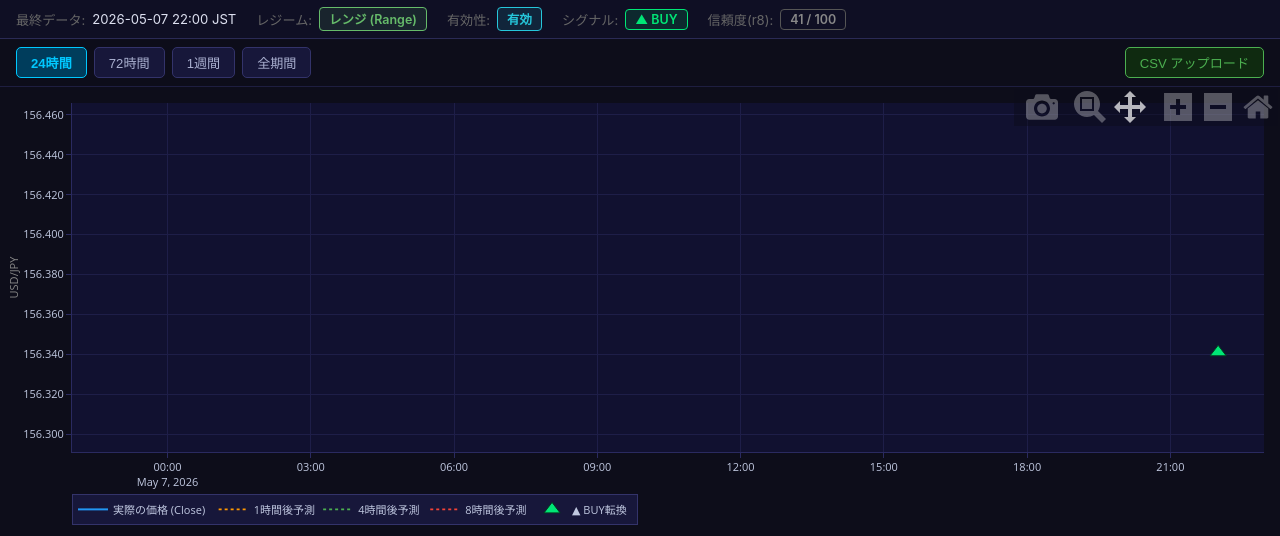
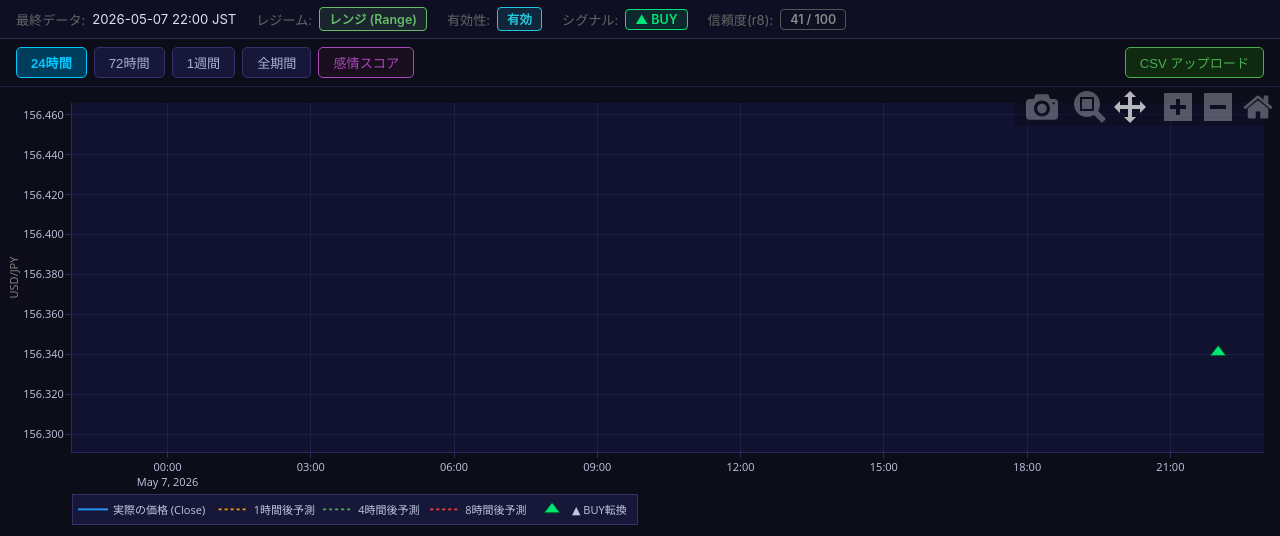
Before and after one commit to sonatinep-hirose/yencast-web-v08, a Flask app: page / in a window 1280 px wide. Shown: the part 65-601 px from the top of the page. Run offline with Flask 3, Linux system fonts and the light colour scheme; some libraries are stand-ins or nearby versions.

Commit message:
feat: add sentiment score chart with toggle button

```diff
--- a/app.py
+++ b/app.py
@@ -80,6 +80,12 @@ def process_csv(df):
     ease_raw = pd.to_numeric(df.get("ease_score_r8", pd.Series([-1] * len(df))), errors="coerce").fillna(-1)
     latest_ease = int(ease_raw.iloc[-1]) if len(ease_raw) else -1
 
+    # 感情スコア（列がなければ空リスト）
+    def _sent(col):
+        if col not in df.columns:
+            return []
+        return pd.to_numeric(df[col], errors="coerce").round(4).tolist()
+
     return {
         "time":          times,
         "time_1h":       times_1h,
@@ -93,8 +99,11 @@ def process_csv(df):
         "latest_regime": str(latest.get("regime", "-")),
         "latest_is_valid": to_bool_str(latest.get("is_valid", True)),
         "latest_signal": latest_signal,
-        "latest_ease":   latest_ease,
-        "regime":        df["regime"].tolist() if "regime" in df.columns else [],
+        "latest_ease":     latest_ease,
+        "sent_score_1h":   _sent("sent_score_1h"),
+        "sent_score_6h":   _sent("sent_score_6h"),
+        "sent_score_24h":  _sent("sent_score_24h"),
+        "regime":          df["regime"].tolist() if "regime" in df.columns else [],
         "signal_buy_t":  signal_buy_t,
         "signal_buy_p":  signal_buy_p,
         "signal_sell_t": signal_sell_t,
--- a/templates/index.html
+++ b/templates/index.html
@@ -97,6 +97,9 @@
         .btn.active    { background: #003d5c; border-color: #00c8ff; color: #00c8ff; font-weight: 600; }
         .btn-upload    { margin-left: auto; border-color: #4caf50; color: #4caf50; background: #0f2a10; }
         .btn-upload:hover { background: #1a3d1a; color: #81c784; border-color: #81c784; }
+        .btn-sentiment { border-color: #ab47bc; color: #ab47bc; background: #1a0f1f; }
+        .btn-sentiment:hover { background: #2a1a30; color: #ce93d8; border-color: #ce93d8; }
+        .btn-sentiment.active { background: #2d0f40; border-color: #ce93d8; color: #ce93d8; font-weight: 600; }
 
         #chart-wrap {
             flex: 1;
@@ -190,6 +193,7 @@
     <button class="btn" onclick="setRange(72, this)">72時間</button>
     <button class="btn" onclick="setRange(168, this)">1週間</button>
     <button class="btn" onclick="setRange(0, this)">全期間</button>
+    <button class="btn btn-sentiment" id="btn-sentiment" onclick="toggleSentiment(this)">感情スコア</button>
     <input type="file" id="file-input" accept=".csv">
     <button class="btn btn-upload" onclick="document.getElementById('file-input').click()">CSV アップロード</button>
 </div>
@@ -398,6 +402,58 @@
         };
     }
 
+    var showSentiment = false;
+
+    function buildSentimentTraces(data) {
+        var traces = [];
+        var sentDefs = [
+            { key: 'sent_score_1h',  label: '感情 1h',  color: '#ce93d8', dash: 'solid' },
+            { key: 'sent_score_6h',  label: '感情 6h',  color: '#ba68c8', dash: 'dot' },
+            { key: 'sent_score_24h', label: '感情 24h', color: '#9c27b0', dash: 'dash' },
+        ];
+        sentDefs.forEach(function(d) {
+            var arr = data[d.key];
+            if (!arr || arr.length === 0) return;
+            traces.push({
+                x: data.time,
+                y: arr,
+                name: d.label,
+                type: 'scatter',
+                mode: 'lines',
+                yaxis: 'y2',
+                line: { color: d.color, width: 1.5, dash: d.dash },
+                opacity: 0.8,
+                hovertemplate: d.label + '<br>%{x}<br>%{y:.4f}<extra></extra>'
+            });
+        });
+        return traces;
+    }
+
+    function toggleSentiment(btn) {
+        showSentiment = !showSentiment;
+        btn.classList.toggle('active', showSentiment);
+
+        var traces = buildTraces(appData);
+        var layout = buildLayout(currentRange);
+
+        if (showSentiment) {
+            buildSentimentTraces(appData).forEach(function(t) { traces.push(t); });
+            layout.yaxis2 = {
+                title: { text: '感情スコア', font: { color: '#ab47bc', size: 11 } },
+                overlaying: 'y',
+                side: 'right',
+                gridcolor: '#2a1a35',
+                zeroline: true,
+                zerolinecolor: '#6a2a80',
+                tickfont: { size: 10, color: '#ab47bc' },
+                showgrid: false,
+            };
+            layout.legend.y = -0.16;
+        }
+
+        Plotly.newPlot('chart', traces, layout, plotConfig);
+    }
+
     var plotConfig = {
         responsive: true,
         scrollZoom: true,
```
